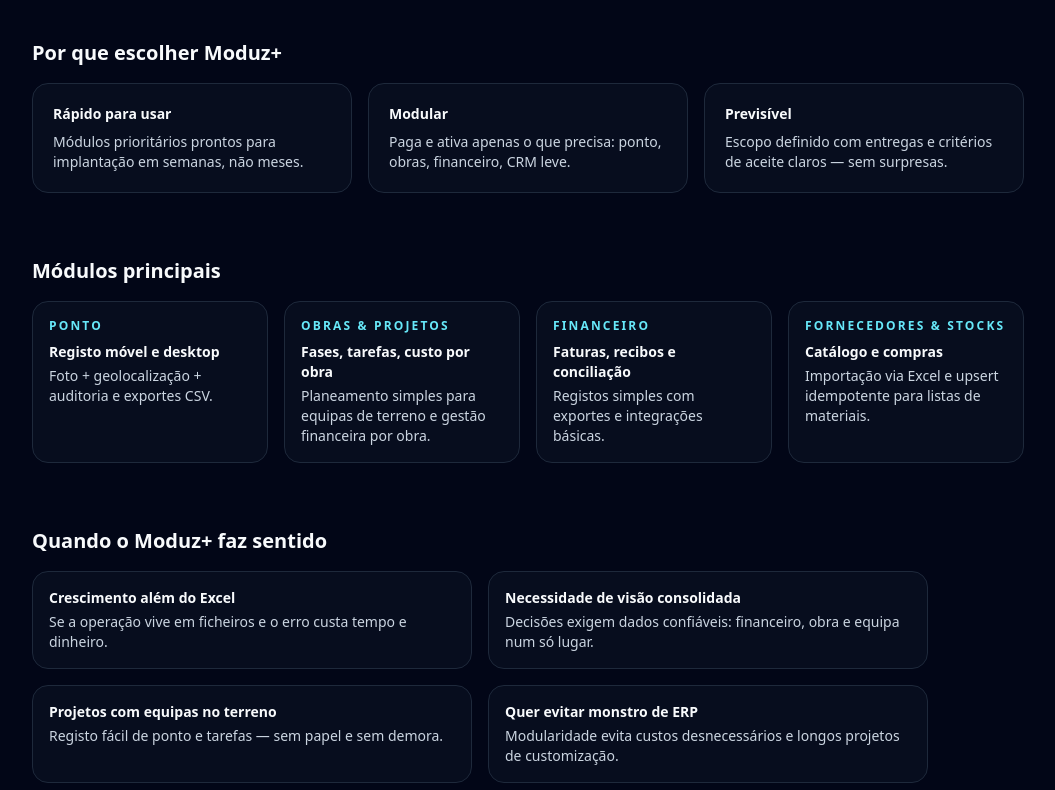
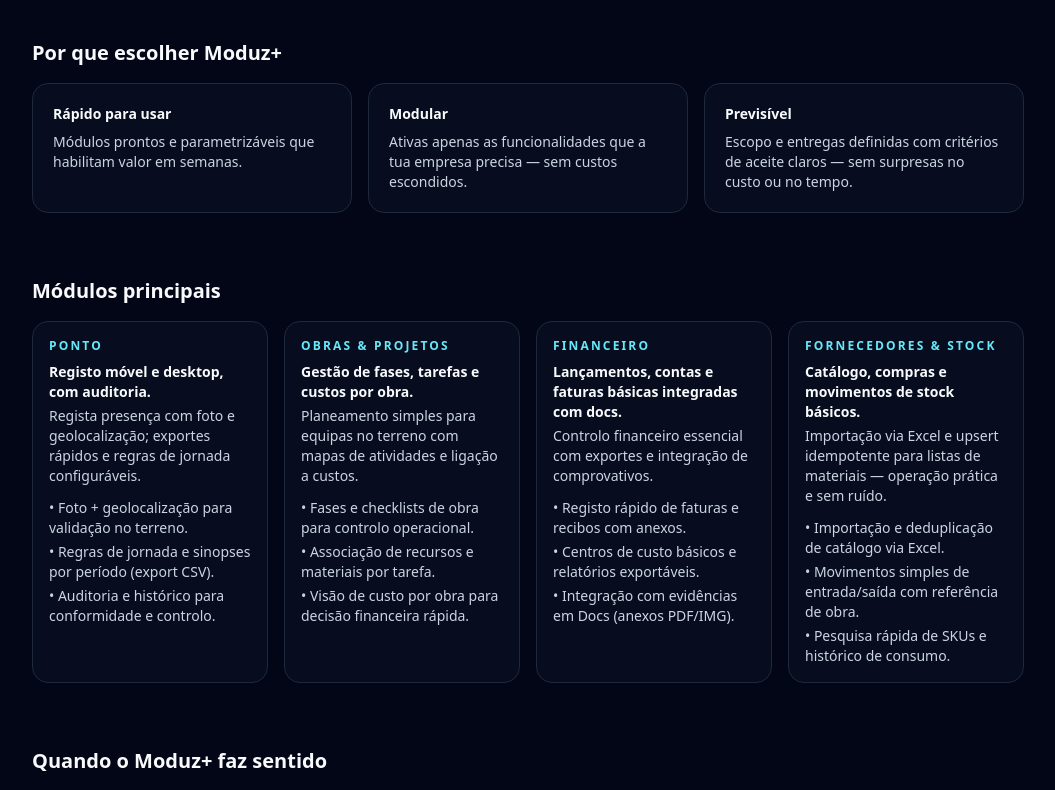
Before and after one commit to libertrendz/libertrendz-site, a Next.js app: page /moduz in a window 1280 px wide. Shown: the part 420-1210 px from the top of the page, without its empty margins (112-1167 px from the left). Built offline with nearby package versions, Linux system fonts and the light colour scheme.

Commit message:
Atualizar o page.tsx

```diff
--- a/app/moduz/page.tsx
+++ b/app/moduz/page.tsx
@@ -13,10 +13,9 @@ export default function ModuzPage() {
             complexidade.
           </h1>
           <p className="text-sm text-slate-200 max-w-2xl">
-            Moduz+ é um conjunto de módulos práticos (Ponto, Obras, Financeiro,
-            Fornecedores, Timesheets) desenhados para funcionar desde o primeiro
-            dia — sem processos intermináveis nem customizações que nunca
-            terminam.
+            Moduz+ junta módulos prontos para operações do dia a dia — ponto,
+            obra, financeiro e compras — com implantação rápida e foco em
+            resultados tangíveis. Paga só o que precisa e cresce sem surpresas.
           </p>
 
           <div className="mt-6 flex flex-wrap gap-3">
@@ -41,15 +40,15 @@ export default function ModuzPage() {
           <div className="grid gap-4 md:grid-cols-3">
             <div className="rounded-2xl border border-slate-800 bg-slate-900/40 p-5 text-sm text-slate-200">
               <p className="mb-2 font-semibold text-slate-50">Rápido para usar</p>
-              <p className="text-slate-300">Módulos prioritários prontos para implantação em semanas, não meses.</p>
+              <p className="text-slate-300">Módulos prontos e parametrizáveis que habilitam valor em semanas.</p>
             </div>
             <div className="rounded-2xl border border-slate-800 bg-slate-900/40 p-5 text-sm text-slate-200">
               <p className="mb-2 font-semibold text-slate-50">Modular</p>
-              <p className="text-slate-300">Paga e ativa apenas o que precisa: ponto, obras, financeiro, CRM leve.</p>
+              <p className="text-slate-300">Ativas apenas as funcionalidades que a tua empresa precisa — sem custos escondidos.</p>
             </div>
             <div className="rounded-2xl border border-slate-800 bg-slate-900/40 p-5 text-sm text-slate-200">
               <p className="mb-2 font-semibold text-slate-50">Previsível</p>
-              <p className="text-slate-300">Escopo definido com entregas e critérios de aceite claros — sem surpresas.</p>
+              <p className="text-slate-300">Escopo e entregas definidas com critérios de aceite claros — sem surpresas no custo ou no tempo.</p>
             </div>
           </div>
         </div>
@@ -58,28 +57,52 @@ export default function ModuzPage() {
         <div className="space-y-4">
           <h2 className="text-xl font-semibold text-slate-50">Módulos principais</h2>
           <div className="grid gap-4 md:grid-cols-4">
+            {/* PONTO */}
             <div className="rounded-2xl border border-slate-800 bg-slate-900/40 p-4 text-sm text-slate-200">
               <p className="text-xs font-semibold uppercase tracking-[0.18em] text-cyan-300">Ponto</p>
-              <p className="mt-2 font-semibold text-slate-50">Registo móvel e desktop</p>
-              <p className="mt-1 text-slate-300">Foto + geolocalização + auditoria e exportes CSV.</p>
+              <p className="mt-2 font-semibold text-slate-50">Registo móvel e desktop, com auditoria.</p>
+              <p className="mt-1 text-slate-300">Regista presença com foto e geolocalização; exportes rápidos e regras de jornada configuráveis.</p>
+              <ul className="mt-3 space-y-1 text-sm text-slate-300">
+                <li>• Foto + geolocalização para validação no terreno.</li>
+                <li>• Regras de jornada e sinopses por período (export CSV).</li>
+                <li>• Auditoria e histórico para conformidade e controlo.</li>
+              </ul>
             </div>
 
+            {/* OBRAS & PROJETOS */}
             <div className="rounded-2xl border border-slate-800 bg-slate-900/40 p-4 text-sm text-slate-200">
               <p className="text-xs font-semibold uppercase tracking-[0.18em] text-cyan-300">Obras & Projetos</p>
-              <p className="mt-2 font-semibold text-slate-50">Fases, tarefas, custo por obra</p>
-              <p className="mt-1 text-slate-300">Planeamento simples para equipas de terreno e gestão financeira por obra.</p>
+              <p className="mt-2 font-semibold text-slate-50">Gestão de fases, tarefas e custos por obra.</p>
+              <p className="mt-1 text-slate-300">Planeamento simples para equipas no terreno com mapas de atividades e ligação a custos.</p>
+              <ul className="mt-3 space-y-1 text-sm text-slate-300">
+                <li>• Fases e checklists de obra para controlo operacional.</li>
+                <li>• Associação de recursos e materiais por tarefa.</li>
+                <li>• Visão de custo por obra para decisão financeira rápida.</li>
+              </ul>
             </div>
 
+            {/* FINANCEIRO */}
             <div className="rounded-2xl border border-slate-800 bg-slate-900/40 p-4 text-sm text-slate-200">
               <p className="text-xs font-semibold uppercase tracking-[0.18em] text-cyan-300">Financeiro</p>
-              <p className="mt-2 font-semibold text-slate-50">Faturas, recibos e conciliação</p>
-              <p className="mt-1 text-slate-300">Registos simples com exportes e integrações básicas.</p>
+              <p className="mt-2 font-semibold text-slate-50">Lançamentos, contas e faturas básicas integradas com docs.</p>
+              <p className="mt-1 text-slate-300">Controlo financeiro essencial com exportes e integração de comprovativos.</p>
+              <ul className="mt-3 space-y-1 text-sm text-slate-300">
+                <li>• Registo rápido de faturas e recibos com anexos.</li>
+                <li>• Centros de custo básicos e relatórios exportáveis.</li>
+                <li>• Integração com evidências em Docs (anexos PDF/IMG).</li>
+              </ul>
             </div>
 
+            {/* FORNECEDORES & STOCK */}
             <div className="rounded-2xl border border-slate-800 bg-slate-900/40 p-4 text-sm text-slate-200">
-              <p className="text-xs font-semibold uppercase tracking-[0.18em] text-cyan-300">Fornecedores & Stocks</p>
-              <p className="mt-2 font-semibold text-slate-50">Catálogo e compras</p>
-              <p className="mt-1 text-slate-300">Importação via Excel e upsert idempotente para listas de materiais.</p>
+              <p className="text-xs font-semibold uppercase tracking-[0.18em] text-cyan-300">Fornecedores & Stock</p>
+              <p className="mt-2 font-semibold text-slate-50">Catálogo, compras e movimentos de stock básicos.</p>
+              <p className="mt-1 text-slate-300">Importação via Excel e upsert idempotente para listas de materiais — operação prática e sem ruído.</p>
+              <ul className="mt-3 space-y-1 text-sm text-slate-300">
+                <li>• Importação e deduplicação de catálogo via Excel.</li>
+                <li>• Movimentos simples de entrada/saída com referência de obra.</li>
+                <li>• Pesquisa rápida de SKUs e histórico de consumo.</li>
+              </ul>
             </div>
           </div>
         </div>
@@ -90,7 +113,7 @@ export default function ModuzPage() {
           <div className="grid gap-4 md:grid-cols-2 max-w-4xl">
             <div className="rounded-2xl border border-slate-800 bg-slate-900/40 p-4 text-sm text-slate-200">
               <p className="mb-1 font-semibold text-slate-50">Crescimento além do Excel</p>
-              <p className="text-slate-300">Se a operação vive em ficheiros e o erro custa tempo e dinheiro.</p>
+              <p className="text-slate-300">Processos espalhados por ficheiros, versões e erros manuais que custam tempo e dinheiro.</p>
             </div>
             <div className="rounded-2xl border border-slate-800 bg-slate-900/40 p-4 text-sm text-slate-200">
               <p className="mb-1 font-semibold text-slate-50">Necessidade de visão consolidada</p>
```
